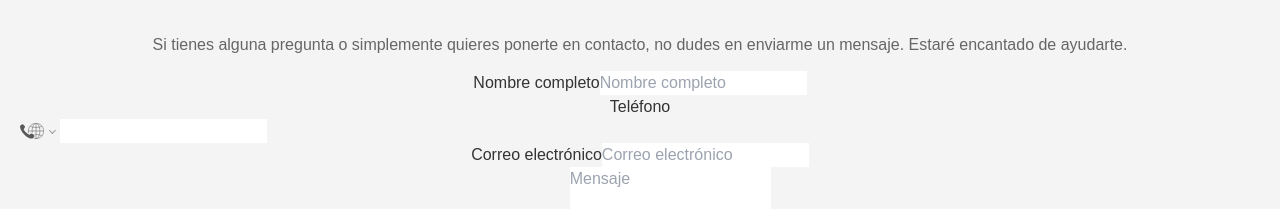
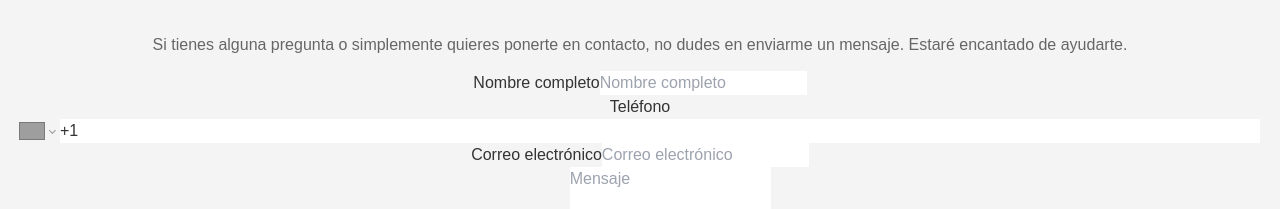
Before and after one commit to danielcaicedo95/site-seo, a Next.js app: page / in a window 1280 px wide. Shown: the part 7429-7638 px from the top of the page. Built offline with nearby package versions, Linux system fonts and the light colour scheme; no server answers; the database is empty; grey boxes are pictures that could not be loaded.

Commit message:
Arregle de form

```diff
--- a/src/app/components/contactForm.tsx
+++ b/src/app/components/contactForm.tsx
@@ -1,10 +1,10 @@
 "use client";
 
-import React, { useState } from "react";
-import PhoneInput from "react-phone-number-input";
+import React, { useState, lazy, Suspense } from "react";
+import { motion } from "framer-motion";
 import "react-phone-number-input/style.css";
-import { motion } from "framer-motion";
-import "../styles/components/contactform.module.css"; // Archivo CSS para los estilos personalizados
+
+const PhoneInput = lazy(() => import("react-phone-number-input"));
 
 interface FormData {
   nombre: string;
@@ -122,17 +122,15 @@ export default function Contacto() {
             <label htmlFor="telefono" className="sr-only">
               Teléfono
             </label>
-            <PhoneInput
-              country="US"
-              value={formData.telefono}
-              onChange={handlePhoneChange}
-              inputComponent={(props: React.InputHTMLAttributes<HTMLInputElement>) => (
-                <input
-                  {...props}
-                  className="w-full p-3 rounded bg-white text-black border border-gray-600 focus:border-purple-500 focus:outline-none"
-                />
-              )}
-            />
+            <Suspense fallback={<div>Loading...</div>}>
+              <PhoneInput
+                international
+                defaultCountry="US"
+                value={formData.telefono}
+                onChange={handlePhoneChange}
+                className="w-full p-3 rounded bg-white text-black border border-gray-600 focus:border-purple-500 focus:outline-none"
+              />
+            </Suspense>
           </div>
 
           <div>
```
